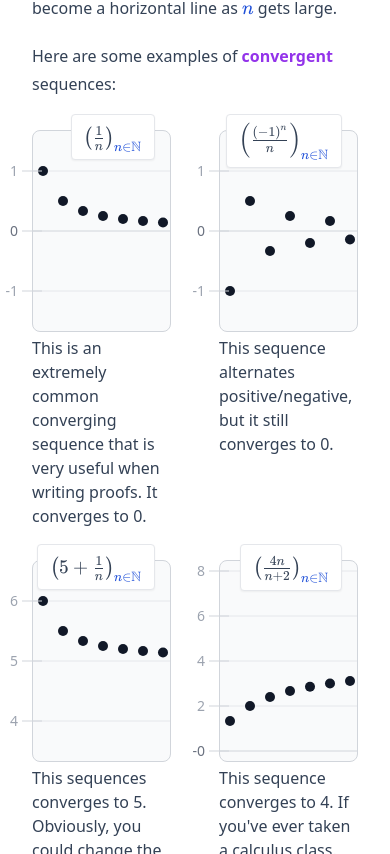
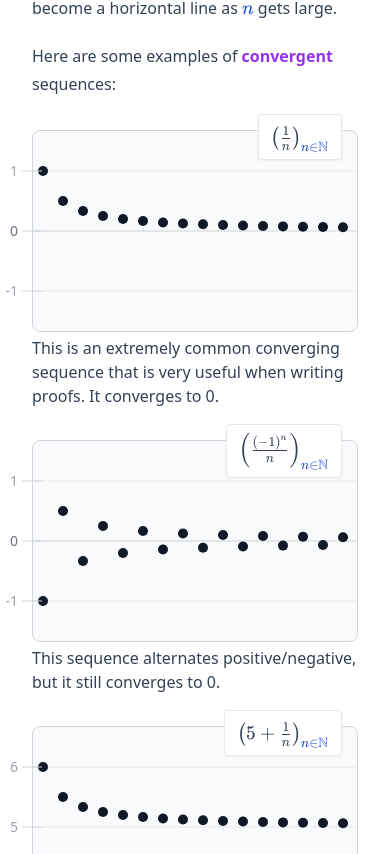
Before and after one commit to PullJosh/clown-school, a Next.js app: page /sequence-converge-diverge-meaning in a window 390 px wide. Shown: the part 1250-2104 px from the top of the page. Built offline with nearby package versions, Linux system fonts and the light colour scheme.

Commit message:
Make example grids nice on small screens

```diff
--- a/pages/sequence-converge-diverge-meaning.js
+++ b/pages/sequence-converge-diverge-meaning.js
@@ -53,7 +53,7 @@
         Here are some examples of <VocabTerm bold>convergent</VocabTerm>{" "}
         sequences:
       </p>
-      <div className="grid grid-cols-2 gap-x-12 gap-y-8 my-8">
+      <div className="grid grid-cols-1 sm:grid-cols-2 gap-x-12 gap-y-8 my-8">
         <div className="not-prose">
           <Sequence
             title={
--- a/pages/what-is-a-sequence.js
+++ b/pages/what-is-a-sequence.js
@@ -149,7 +149,7 @@
         them. The following gallery contains a selection of interesting
         sequences:
       </p>
-      <div className="grid grid-cols-2 gap-x-12 gap-y-8 my-8">
+      <div className="grid grid-cols-1 sm:grid-cols-2 gap-x-12 gap-y-8 my-8">
         <Sequence
           title={
             <Latex
```
